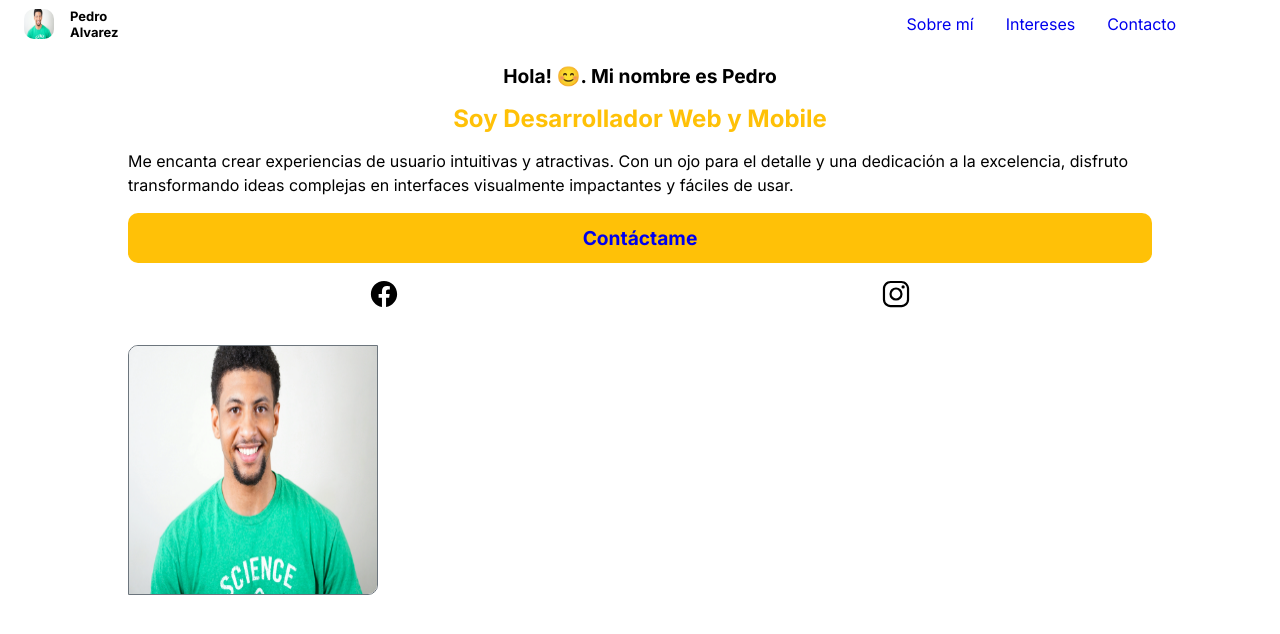
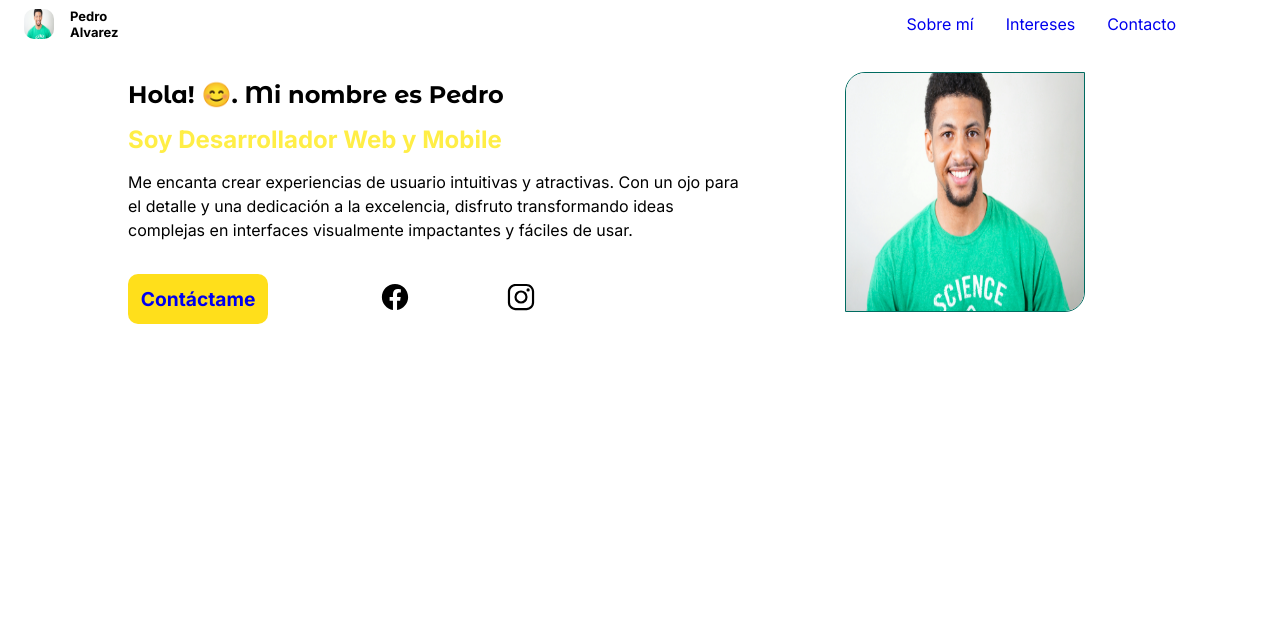
Before and after one commit to Majomon/Prueba-Tecnica-App, a Next.js app: page / in a window 1280 px wide. Shown: the top 634 px of the page. Built offline with nearby package versions, Linux system fonts and the light colour scheme.

Commit message:
aboutme y nav responsivo

```diff
--- a/src/app/globals.css
+++ b/src/app/globals.css
@@ -1,11 +1,18 @@
 :root {
   --primary: #ffc107;
-  --secondary: #6c757d;
-  --success: #28a745;
+  --secondary: #006b60;
+  --success: #35a65f;
   --danger: #dc3545;
-  --info: #17a2b8;
+  --info: #c3fcf2;
   --light: #f8f9fa;
   --dark: #343a40;
+
+  --orange-50: #ffffea;
+  --orange-100: #fffbc5;
+  --orange-200: #fff885;
+  --orange-300: #ffee46;
+  --orange-400: #ffdf1b;
+  --orange-500: #ffc107;
 }
 
 * {
--- a/src/components/About/About.jsx
+++ b/src/components/About/About.jsx
@@ -3,12 +3,15 @@ import Link from "next/link";
 import styles from "./About.module.css";
 import Image from "next/image";
 import { IoLogoFacebook, IoLogoInstagram } from "react-icons/io5";
+import { titleFont } from "@/config/fonts";
 
 export const About = () => {
   return (
     <section className={styles.container} id="about">
       <div className={styles.presentation}>
-        <h1 className={styles.h1}>Hola! 😊. Mi nombre es {user.firstName}</h1>
+        <h1 className={`${titleFont.className} ${styles.h1}`}>
+          Hola! 😊. Mi nombre es {user.firstName}
+        </h1>
         <h2 className={styles.h2}>Soy {user.profession}</h2>
         <div className={styles.containerAboutMe}>
           <p className={styles.aboutMeP}>{user.about}</p>
--- a/src/components/About/About.module.css
+++ b/src/components/About/About.module.css
@@ -1,6 +1,10 @@
 .container {
   width: 80%;
   margin: auto;
+  display: flex;
+  flex-direction: column;
+  justify-content: center;
+  align-items: center;
 }
 
 .presentation {
@@ -13,14 +17,13 @@
 }
 
 .h1 {
-  font-size: 1.2rem;
   text-align: center;
 }
 
 .h2 {
   font-size: 1.5rem;
   text-align: center;
-  color: var(--primary);
+  color: var(--orange-300);
 }
 
 .containerAboutMe {
@@ -43,17 +46,22 @@
   font-size: 1.2rem;
   font-weight: bold;
   text-align: center;
-
   padding: 0.8rem;
-  margin: 0.8rme;
-  background-color: var(--primary);
+  background-color: var(--orange-400);
   border-radius: 10px;
+  transition: all 0.5s ease-in-out;
+}
+.contact:hover {
+  background-color: var(--orange-300);
+  box-shadow: 1px 1px 2px var(--dark);
 }
 
 .redes {
+  padding: 1.5rem 0;
   display: flex;
   justify-content: space-around;
-  padding: 1rem 0;
+  align-items: center;
+  gap: 1rem;
 }
 
 .containerImage {
@@ -63,11 +71,45 @@
 .image {
   max-width: 250px;
   max-height: 250px;
-  border-top-left-radius: 10px;
-  border-bottom-right-radius: 10px;
+  border-top-left-radius: 20px;
+  border-bottom-right-radius: 20px;
   border: 1px solid var(--secondary);
 }
 
 @media (min-width: 640px) {
+  .containerContact {
+    flex-direction: row;
+    justify-content: start;
+    align-items: center;
+    gap: 7rem;
+  }
 
+  .redes {
+    gap: 6rem;
+  }
 }
+
+@media (min-width: 768px) {
+  .container {
+    flex-direction: row;
+    justify-content: space-between;
+  }
+
+  .presentation {
+    width: 70%;
+    display: flex;
+    justify-content: flex-start;
+    align-items: flex-start;
+    padding-top: 2rem;
+    padding-right: 6rem;
+  }
+
+  .containerImage {
+    width: 30%;
+  }
+
+  .image {
+    max-width: 240px;
+    max-height: 240px;
+  }
+}
--- a/src/components/ui/Headboard/Headboard.jsx
+++ b/src/components/ui/Headboard/Headboard.jsx
@@ -6,9 +6,9 @@ import style from "./Headboard.module.css";
 export const Headboard = () => {
   return (
     <div className={style.container}>
-      <h1 className={style.h1}>
+      <h2 className={style.h2}>
         {user.firstName} {user.lastName}
-      </h1>
+      </h2>
       <Image
         src="/profile.webp"
         alt="Imagen de perfil"
--- a/src/components/ui/Headboard/Headboard.module.css
+++ b/src/components/ui/Headboard/Headboard.module.css
@@ -7,7 +7,7 @@
   gap: 1rem;
 }
 
-.h1 {
+.h2 {
   font-size: small;
   font-weight: bold;
 }
--- a/src/components/ui/NavMobile/NavMobile.jsx
+++ b/src/components/ui/NavMobile/NavMobile.jsx
@@ -33,11 +33,13 @@ export const NavMobile = () => {
       <ul
         className={`${style.modalBackdrop} ${showModal ? style.showModal : ""}`}
       >
+        <div className={style.box1} />
         {navLinks.map((link, index) => (
-          <li key={index} className={style.modalContent}>
+          <li key={index} className={style.modalContent} onClick={handleClick}>
             <Link href={link.href}>{link.label}</Link>
           </li>
         ))}
+        <div className={style.box2} />
       </ul>
     </div>
   );
--- a/src/components/ui/NavMobile/NavMobile.module.css
+++ b/src/components/ui/NavMobile/NavMobile.module.css
@@ -5,9 +5,14 @@
   justify-content: space-between;
   align-items: center;
   gap: 1rem;
+
   padding: 0.2rem 1rem;
   position: sticky;
   top: 0;
+
+  background-color: var(--light);
+  box-shadow: inset;
+  padding: 0.5rem;
 }
 
 .h2 {
@@ -32,6 +37,8 @@
   visibility: hidden;
   opacity: 0;
   position: fixed;
+  overflow: hidden;
+
   top: 0;
   left: 0;
   width: 100%;
@@ -41,7 +48,7 @@
   align-items: center;
   gap: 1rem;
   list-style: none;
-  background-color: yellow;
+  background-color: var(--orange-300);
   transform: translate(-150px, -150px);
   transition: opacity 0.5s ease, transform 0.5s ease, visibility 0.5s ease;
 }
@@ -64,15 +71,36 @@
 }
 
 .modalContent:hover {
-  background-color: rgb(221, 227, 106);
+  background-color: var(--orange-500);
 }
 
 .modalContent:hover a {
-  color: white;
+  font-weight: bold;
+  /* font-size: 1.2rem; */
 }
 
 .modalContent a {
   text-decoration: none;
+}
+
+.box1 {
+  width: 200px;
+  height: 200px;
+  position: absolute;
+  top: -100px;
+  left: -100px;
+  background-color: var(--orange-200);
+  transform: rotate(45deg);
+}
+
+.box2 {
+  width: 200px;
+  height: 200px;
+  position: absolute;
+  bottom: -100px;
+  right: -100px;
+  background-color: var(--orange-200);
+  transform: rotate(45deg);
 }
 
 @media (min-width: 640px) {
```
